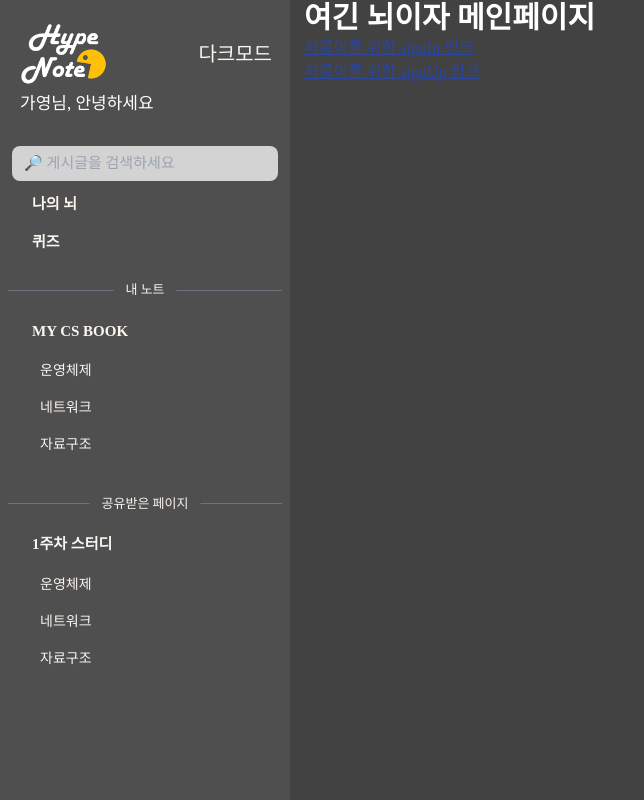
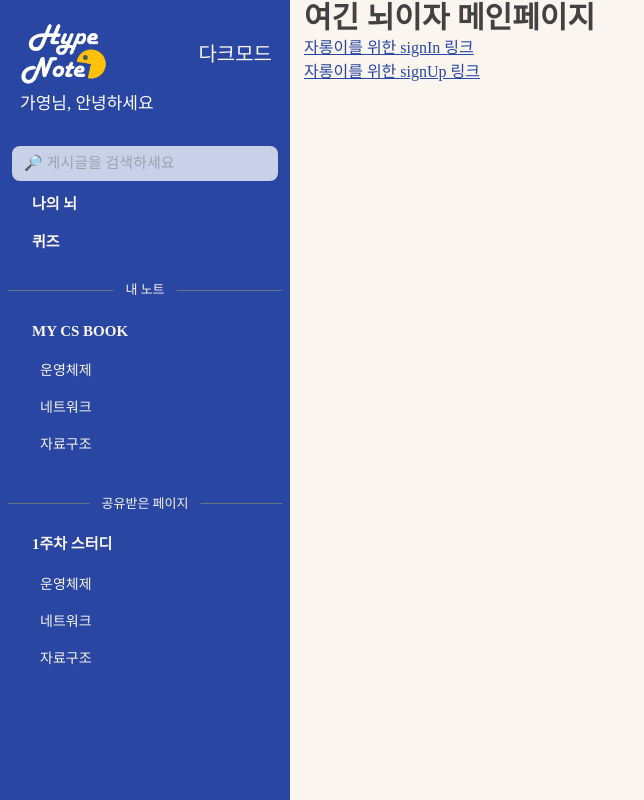
Before and after one commit to gayong/HypeNote, a Next.js app in the folder front/: page / in a window 1280 px wide. Shown: the whole page, without its empty margins (0-644 px from the left). Built offline with nearby package versions, Linux system fonts and the light colour scheme; a web font is replaced by a local one.

Commit message:
Fix : 다크모드 주석 해제
Change-Id: If03ddb7d1479334e40900986442afbaa58bca76c

```diff
--- a/front/src/app/layout.tsx
+++ b/front/src/app/layout.tsx
@@ -19,7 +19,10 @@ export const metadata: Metadata = {
 
 export default function RootLayout({ children }: { children: React.ReactNode }) {
   return (
-    <html lang="en" className="dark">
+    <html
+      lang="en"
+      // className="dark"
+    >
       <body className="dark:bg-dark_background dark:text-font_primary">
         <header>
           <Navbar />
```
